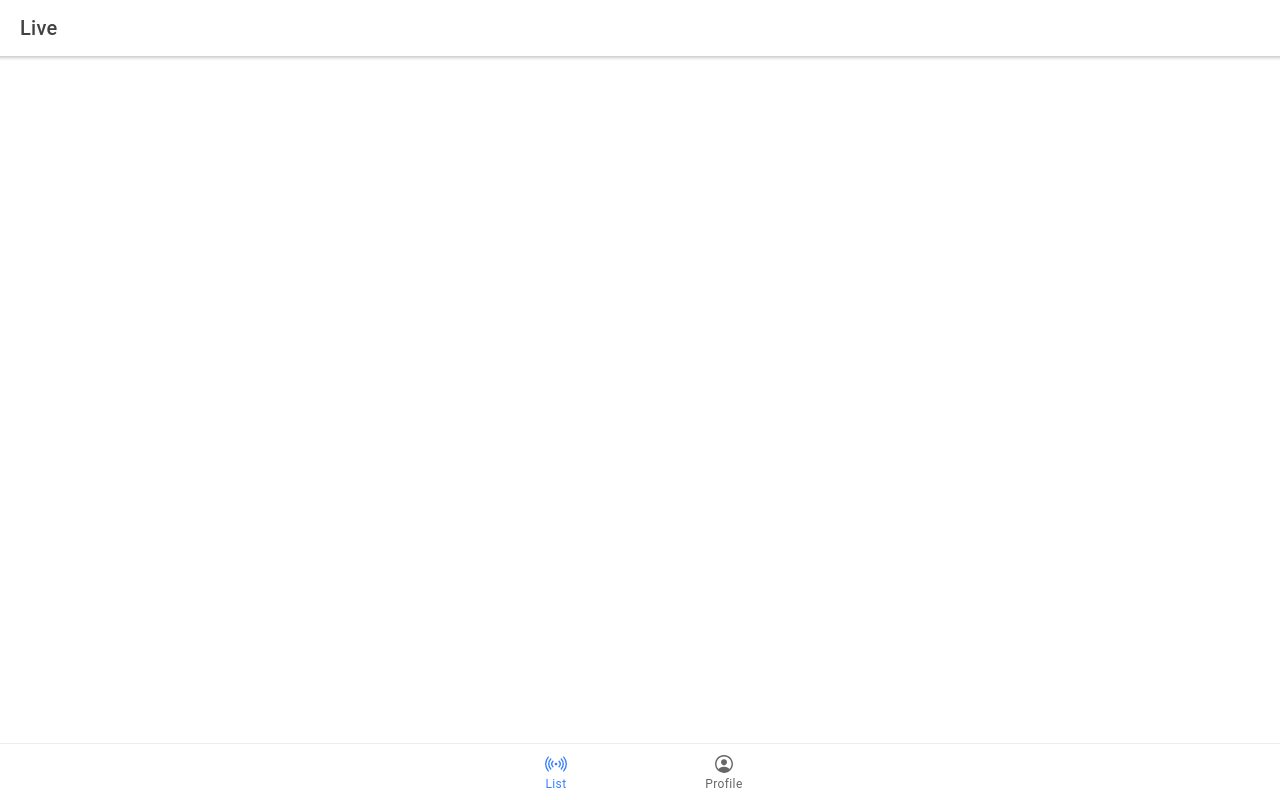
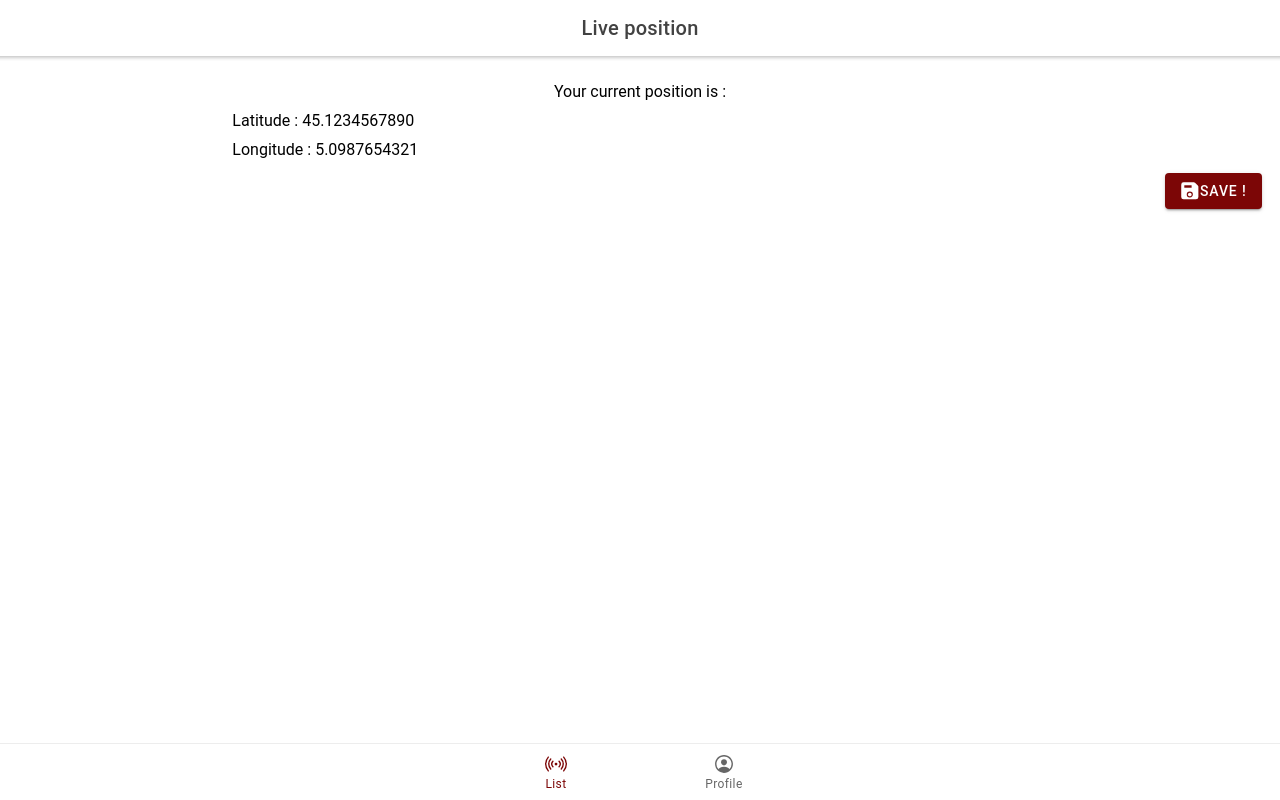
Before and after one commit to hboueix/GPSapp, a React (Create React App) app: page /tabs/live/ in a window 1280 px wide. Built offline with nearby package versions, Linux system fonts and the light colour scheme.

Commit message:
:sparkles: mockup done

```diff
--- a/package.json
+++ b/package.json
@@ -16,6 +16,7 @@
     "@types/react-router": "^5.1.4",
     "@types/react-router-dom": "^5.1.3",
     "ionicons": "^5.0.0",
+    "node-sass": "^4.14.1",
     "react": "^16.13.0",
     "react-dom": "^16.13.0",
     "react-router": "^5.1.2",
--- /dev/null
+++ b/src/pages/Live.scss
@@ -0,0 +1,5 @@
+#Live {
+	#headerRow {
+		background-color: var(--ion-color-primary);
+	}
+}
--- a/src/pages/Live.tsx
+++ b/src/pages/Live.tsx
@@ -1,21 +1,39 @@
-import { IonContent, IonHeader, IonPage, IonTitle, IonToolbar } from '@ionic/react';
+import { IonButton, IonContent, IonGrid, IonHeader, IonIcon, IonItem, IonLabel, IonPage, IonRow, IonTitle, IonToolbar } from '@ionic/react';
+import { save } from 'ionicons/icons';
 import React from 'react';
-import './Live.css';
+import ResponsiveContent from '../components/ResponsiveContent';
+import './Live.scss';
 
 const Live: React.FC = () => {
   return (
-    <IonPage>
-      <IonHeader>
-        <IonToolbar>
-          <IonTitle>Live</IonTitle>
+    <IonPage id="Live">
+      <IonHeader id="headerRow">
+        <IonToolbar className='ion-text-center'>
+          <IonTitle>Live position</IonTitle>
         </IonToolbar>
       </IonHeader>
-      <IonContent fullscreen>
-        <IonHeader collapse="condense">
-          <IonToolbar>
-            <IonTitle size="large">Live</IonTitle>
-          </IonToolbar>
-        </IonHeader>
+      <IonContent className='ion-padding'>
+        <IonGrid>
+          <IonRow className='ion-text-center'>
+            <ResponsiveContent>
+              <IonLabel>Your current position is :</IonLabel>
+            </ResponsiveContent>
+          </IonRow>
+          <IonRow>
+            <ResponsiveContent>
+              <IonLabel>Latitude : 45.1234567890</IonLabel>
+            </ResponsiveContent>
+          </IonRow>
+          <IonRow>
+            <ResponsiveContent>
+              <IonLabel>Longitude : 5.0987654321</IonLabel>
+            </ResponsiveContent>
+          </IonRow>
+        </IonGrid>
+        <IonButton className="ion-float-right">
+          <IonIcon icon={save}></IonIcon>
+          <IonLabel>Save !</IonLabel>
+        </IonButton>
       </IonContent>
     </IonPage>
   );
--- a/src/pages/Profile.tsx
+++ b/src/pages/Profile.tsx
@@ -1,21 +1,37 @@
-import { IonContent, IonHeader, IonPage, IonTitle, IonToolbar } from '@ionic/react';
+import { IonContent, IonGrid, IonHeader, IonLabel, IonPage, IonRow, IonTitle, IonToolbar } from '@ionic/react';
 import React from 'react';
-import './Profile.css';
+import ResponsiveContent from '../components/ResponsiveContent';
+import './Profile.scss';
 
 const Profile: React.FC = () => {
   return (
-    <IonPage>
+    <IonPage id="Profile">
       <IonHeader>
         <IonToolbar>
-          <IonTitle>Profile</IonTitle>
+          <IonTitle className='ion-text-center'>Profile</IonTitle>
         </IonToolbar>
       </IonHeader>
-      <IonContent fullscreen>
-        <IonHeader collapse="condense">
-          <IonToolbar>
-            <IonTitle size="large">Profile</IonTitle>
-          </IonToolbar>
-        </IonHeader>
+      <IonContent>
+        <IonGrid className='ion-padding'>
+          <IonRow>
+            <ResponsiveContent>
+              <IonLabel>Username</IonLabel>
+              <IonLabel className='ion-float-right'>hboueix</IonLabel>
+            </ResponsiveContent>
+          </IonRow>
+          <IonRow>
+            <ResponsiveContent>
+              <IonLabel>Last latitude</IonLabel>
+              <IonLabel className='ion-float-right'>45.1234567890</IonLabel>
+            </ResponsiveContent>
+          </IonRow>
+          <IonRow>
+            <ResponsiveContent>
+              <IonLabel>Last longitude</IonLabel>
+              <IonLabel className='ion-float-right'>5.0987654321</IonLabel>
+            </ResponsiveContent>
+          </IonRow>
+        </IonGrid>
       </IonContent>
     </IonPage>
   );
--- a/src/theme/variables.css
+++ b/src/theme/variables.css
@@ -4,7 +4,7 @@ http://ionicframework.com/docs/theming/ */
 /** Ionic CSS Variables **/
 :root {
   /** primary **/
-  --ion-color-primary: #3880ff;
+  --ion-color-primary: #7c0606;
   --ion-color-primary-rgb: 56, 128, 255;
   --ion-color-primary-contrast: #ffffff;
   --ion-color-primary-contrast-rgb: 255, 255, 255;
```
Also changed, not shown: src/pages/Live.css (deleted), src/pages/Profile.css (deleted), src/pages/Profile.scss (added), 1 other file (tests, documents, lock files or other folders).
